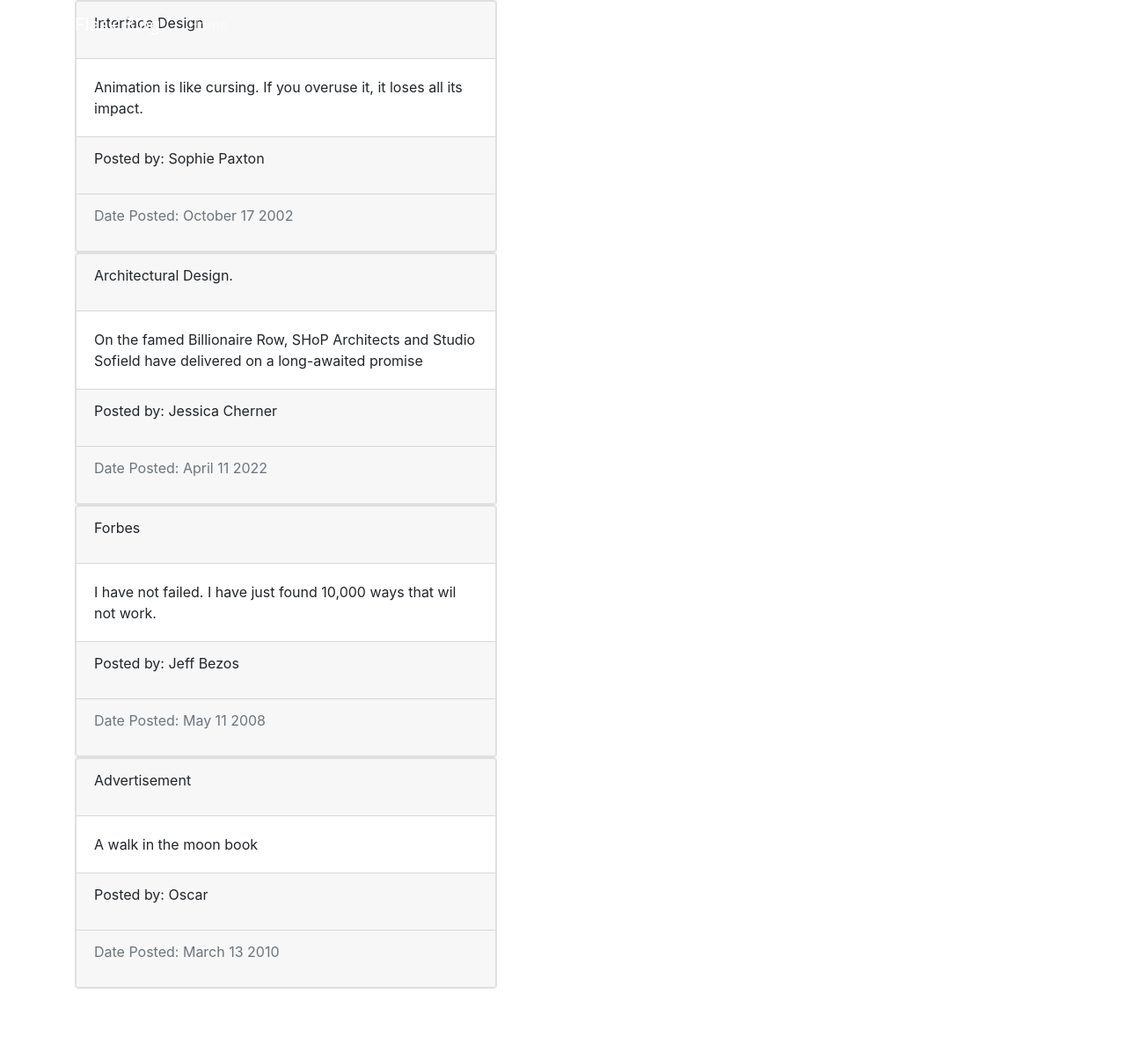
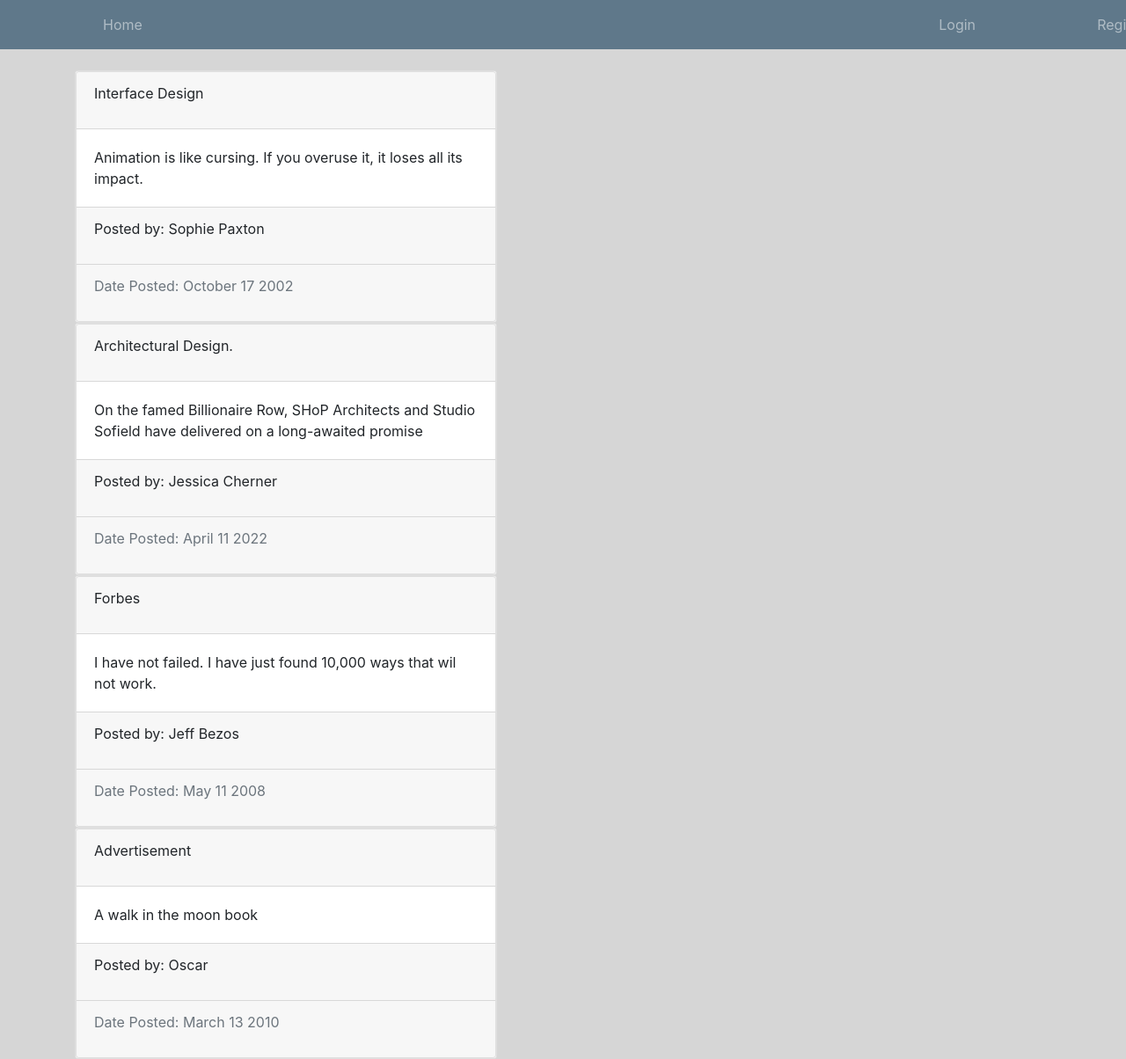
Before and after one commit to oscar9181/Pitches, a Flask app: page / in a window 1280 px wide. Shown: the whole page at 88% size. Before the commit the page ends 1124 px from the top, so only its background shows below. Run offline with Flask 2, Linux system fonts and the light colour scheme.

Commit message:
main.css

```diff
--- a/app/routes.py
+++ b/app/routes.py
@@ -1,4 +1,4 @@
-from flask import Flask, render_template
+from flask import Flask, render_template,url_for
 
 
 app = Flask(__name__)
--- /dev/null
+++ b/app/static/main.css
@@ -0,0 +1,17 @@
+body{
+    background-color: #3333;
+    margin-top: 5rem;
+}
+
+.bg-steel {
+    background-color: #5f788a;
+  }
+.site-header .navbar-nav .nav-link:hover {
+    color: #ffffff;
+  }
+
+
+
+.navbar-nav{
+    gap: 90%;
+}
--- a/app/templates/base.html
+++ b/app/templates/base.html
@@ -10,14 +10,14 @@
 
         <!-- Bootstrap CSS -->
     <link rel="stylesheet" href="https://cdn.jsdelivr.net/npm/bootstrap@4.3.1/dist/css/bootstrap.min.css" integrity="sha384-ggOyR0iXCbMQv3Xipma34MD+dH/1fQ784/j6cY/iJTQUOhcWr7x9JvoRxT2MZw1T" crossorigin="anonymous">
-
+    <link rel="stylesheet" href="{{ url_for('static', filename='main.css') }}">
     <title>Document</title>
 </head>
 <body>
     <header class="site-header">
         <nav class="navbar navbar-expand-md navbar-dark bg-steel fixed-top">
           <div class="container">
-            <a class="navbar-brand mr-4" href="/">Flask Blog</a>
+            <a class="navbar-brand mr-4" href="/"></a>
             <button class="navbar-toggler" type="button" data-toggle="collapse" data-target="#navbarToggle" aria-controls="navbarToggle" aria-expanded="false" aria-label="Toggle navigation">
               <span class="navbar-toggler-icon"></span>
             </button>
```
